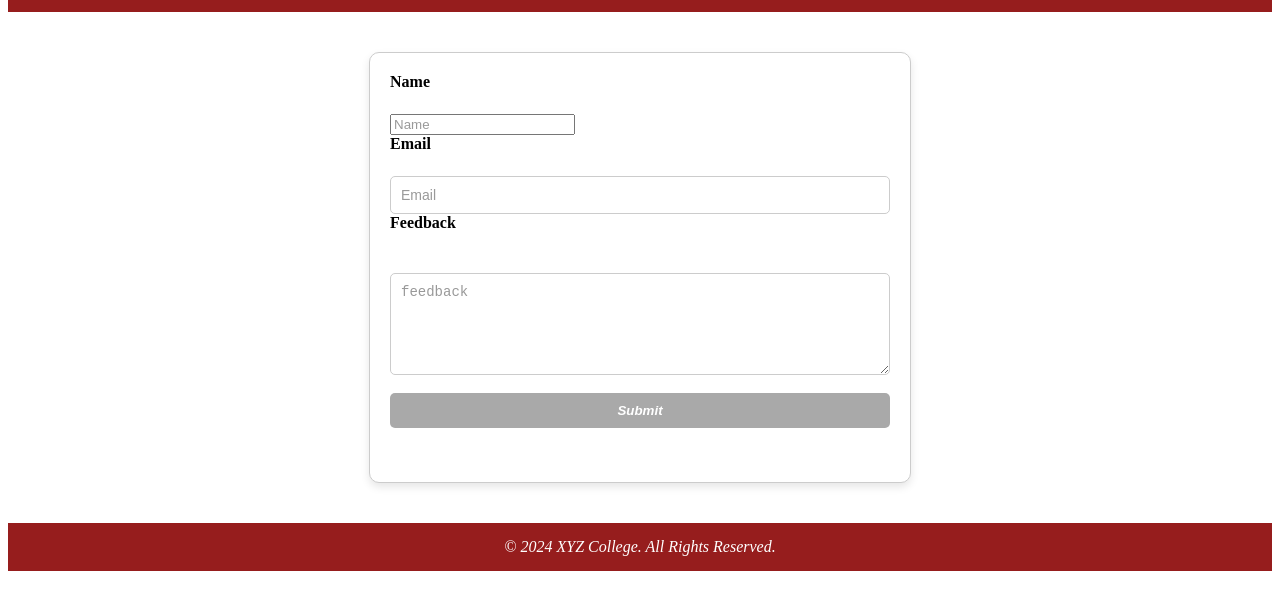
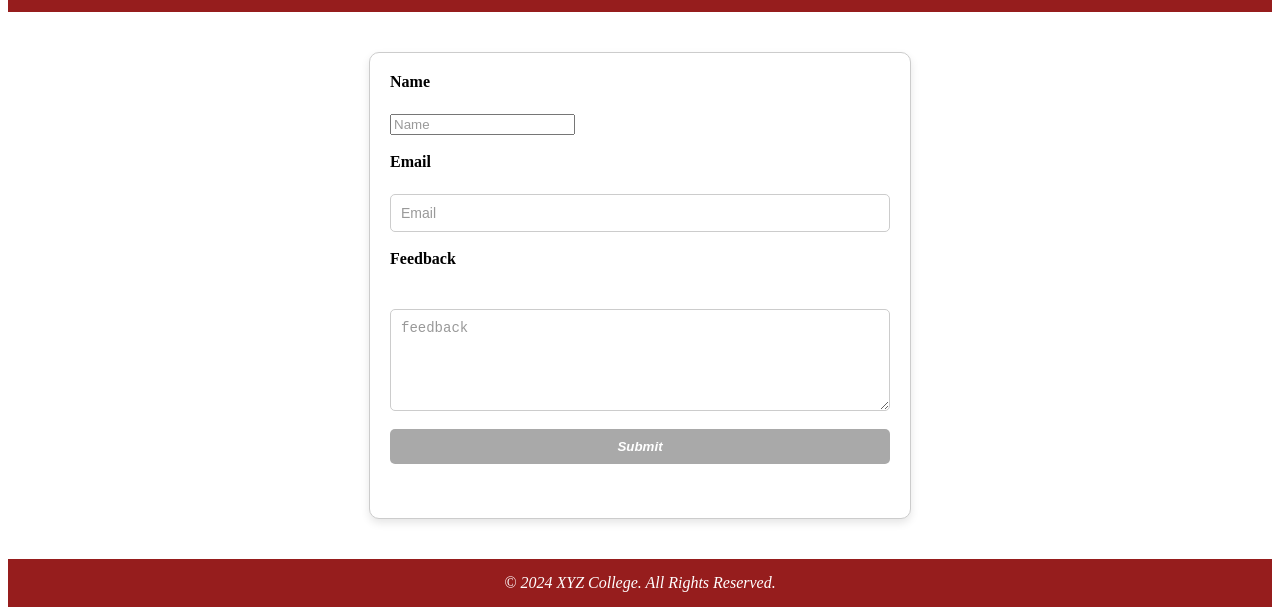
Before and after one commit to Arthithandavarayan/HTML-COLLEGE-WEBSITE, a plain HTML site: page feedback.html in a window 1280 px wide. Shown: the part 209-824 px from the top of the page. Before the commit the page ends 800 px from the top, so only its background shows below. Drawn offline with Linux system fonts and the light colour scheme.

Commit message:
first commit

```diff
--- a/feedback.html
+++ b/feedback.html
@@ -155,10 +155,10 @@
         <main>
         <form>
             <label for="Name"><b>Name</b></label><br>
-            <input type="name" id="name" content="name" placeholder="Name" required><br>
+            <input type="name" id="name" content="name" placeholder="Name" required><br><br>
 
             <label for="email"><b>Email</b></label><br>
-            <input type="email" id="email" content="email" placeholder="Email" required><br>
+            <input type="email" id="email" content="email" placeholder="Email" required><br><br>
 
 
             <label for="feedback"><b>Feedback</b></label><br><br>
```
